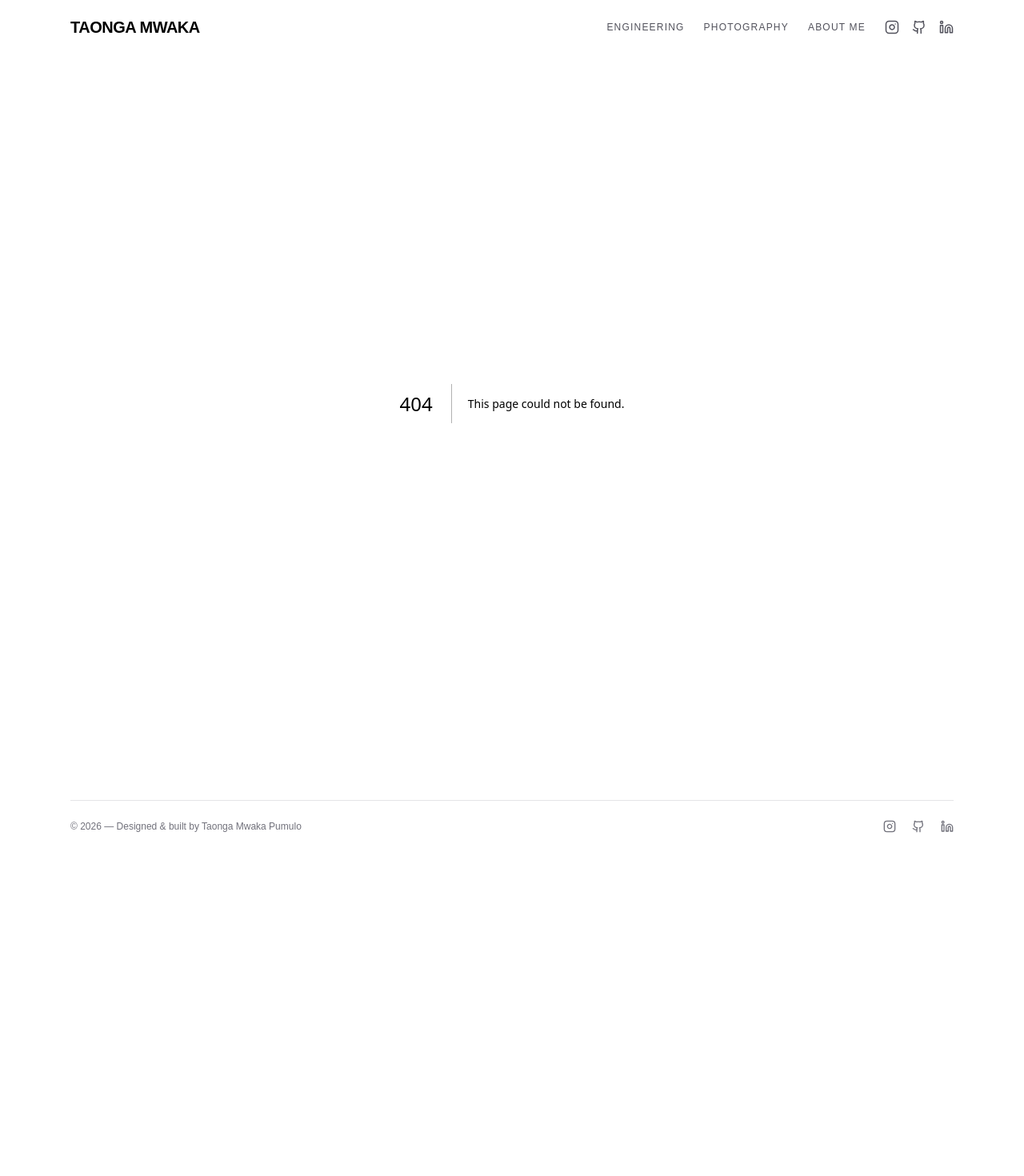
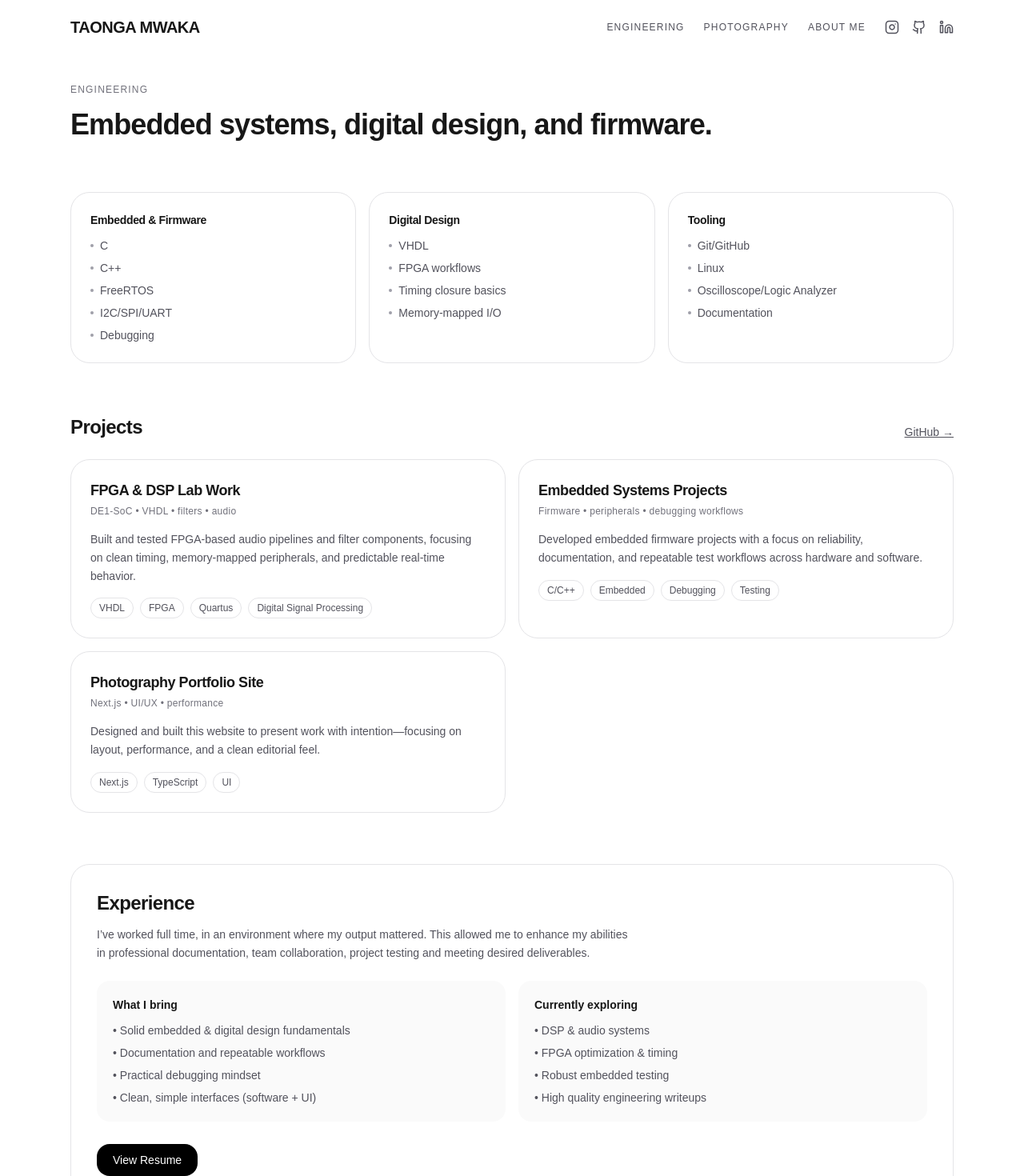
Before and after one commit to tmp5720/taonga-site, a Next.js app: page /engineering in a window 1280 px wide. Before the commit this address had no page. Shown: the part 20-1490 px from the top of the page at 80% size. Before the commit the page ends 1101 px from the top, so only its background shows below. Built offline with nearby package versions, Linux system fonts and the light colour scheme.

Commit message:
Engineering Section Added

```diff
--- /dev/null
+++ b/app/engineering/page.tsx
@@ -0,0 +1,176 @@
+import Link from "next/link";
+
+const PROJECTS = [
+  {
+    title: "FPGA & DSP Lab Work",
+    subtitle: "DE1-SoC • VHDL • filters • audio",
+    description:
+      "Built and tested FPGA-based audio pipelines and filter components, focusing on clean timing, memory-mapped peripherals, and predictable real-time behavior.",
+    tags: ["VHDL", "FPGA", "Quartus", "Digital Signal Processing"],
+    href: "#", // replace with GitHub or a case-study route later
+  },
+  {
+    title: "Embedded Systems Projects",
+    subtitle: "Firmware • peripherals • debugging workflows",
+    description:
+      "Developed embedded firmware projects with a focus on reliability, documentation, and repeatable test workflows across hardware and software.",
+    tags: ["C/C++", "Embedded", "Debugging", "Testing"],
+    href: "#",
+  },
+  {
+    title: "Photography Portfolio Site",
+    subtitle: "Next.js • UI/UX • performance",
+    description:
+      "Designed and built this website to present work with intention—focusing on layout, performance, and a clean editorial feel.",
+    tags: ["Next.js", "TypeScript", "UI"],
+    href: "#",
+  },
+];
+
+const SKILLS = {
+  "Embedded & Firmware": ["C", "C++", "FreeRTOS", "I2C/SPI/UART", "Debugging"],
+  "Digital Design": ["VHDL", "FPGA workflows", "Timing closure basics", "Memory-mapped I/O"],
+  Tooling: ["Git/GitHub", "Linux", "Oscilloscope/Logic Analyzer", "Documentation"],
+};
+
+export default function EngineeringPage() {
+  return (
+    <div className="space-y-16">
+      {/* HERO */}
+      <section className="space-y-4">
+        <p className="text-xs tracking-widest uppercase text-zinc-500">
+          Engineering
+        </p>
+        <h1 className="text-3xl sm:text-4xl font-semibold tracking-tight">
+          Embedded systems, digital design, and firmware.
+        </h1>
+      </section>
+
+      {/* SKILLS */}
+      <section className="grid gap-4 sm:grid-cols-3">
+        {Object.entries(SKILLS).map(([group, items]) => (
+          <div
+            key={group}
+            className="rounded-3xl border border-zinc-200 bg-white p-6"
+          >
+            <h2 className="text-sm font-semibold tracking-tight">{group}</h2>
+            <ul className="mt-3 space-y-2 text-sm text-zinc-600">
+              {items.map((s) => (
+                <li key={s} className="flex items-start gap-2">
+                  <span className="mt-2 h-1 w-1 rounded-full bg-zinc-400" />
+                  <span>{s}</span>
+                </li>
+              ))}
+            </ul>
+          </div>
+        ))}
+      </section>
+
+      {/* PROJECTS */}
+      <section className="space-y-6">
+        <div className="flex items-end justify-between gap-6">
+          <div>
+            <h2 className="text-2xl font-semibold tracking-tight">Projects</h2>
+          </div>
+          {/* Optional: link to GitHub */}
+          <a
+            href="https://github.com/tmp5720"
+            target="_blank"
+            rel="noreferrer"
+            className="hidden sm:inline-block text-sm text-zinc-600 hover:text-zinc-900 underline"
+          >
+            GitHub →
+          </a>
+        </div>
+
+        <div className="grid gap-4 sm:grid-cols-2">
+          {PROJECTS.map((p) => (
+            <div
+              key={p.title}
+              className="rounded-3xl border border-zinc-200 bg-white p-6"
+            >
+              <div className="space-y-1">
+                <h3 className="text-lg font-semibold tracking-tight">
+                  {p.title}
+                </h3>
+                <p className="text-xs tracking-wide text-zinc-500">
+                  {p.subtitle}
+                </p>
+              </div>
+
+              <p className="mt-4 text-sm leading-relaxed text-zinc-600">
+                {p.description}
+              </p>
+
+              <div className="mt-4 flex flex-wrap gap-2">
+                {p.tags.map((t) => (
+                  <span
+                    key={t}
+                    className="rounded-full border border-zinc-200 px-2.5 py-1 text-xs text-zinc-600"
+                  >
+                    {t}
+                  </span>
+                ))}
+              </div>
+
+              {p.href !== "#" && (
+                <div className="mt-5">
+                  <a
+                    href={p.href}
+                    className="text-sm underline text-zinc-700 hover:text-zinc-900"
+                  >
+                    View details →
+                  </a>
+                </div>
+              )}
+            </div>
+          ))}
+        </div>
+      </section>
+
+      {/* EXPERIENCE / RESUME */}
+      <section className="rounded-3xl border border-zinc-200 bg-white p-6 sm:p-8">
+        <h2 className="text-2xl font-semibold tracking-tight">Experience</h2>
+        <p className="mt-3 max-w-2xl text-sm leading-relaxed text-zinc-600">
+          I’ve worked full time, in an environment where my output mattered.
+          This allowed me to enhance my abilities in professional documentation,
+          team collaboration, project testing and meeting desired deliverables.
+        </p>
+
+        <div className="mt-6 grid gap-4 sm:grid-cols-2">
+          <div className="rounded-2xl bg-zinc-50 p-5">
+            <p className="text-sm font-semibold">What I bring</p>
+            <ul className="mt-3 space-y-2 text-sm text-zinc-600">
+              <li>• Solid embedded & digital design fundamentals</li>
+              <li>• Documentation and repeatable workflows</li>
+              <li>• Practical debugging mindset</li>
+              <li>• Clean, simple interfaces (software + UI)</li>
+            </ul>
+          </div>
+
+          <div className="rounded-2xl bg-zinc-50 p-5">
+            <p className="text-sm font-semibold">Currently exploring</p>
+            <ul className="mt-3 space-y-2 text-sm text-zinc-600">
+              <li>• DSP & audio systems</li>
+              <li>• FPGA optimization & timing</li>
+              <li>• Robust embedded testing</li>
+              <li>• High quality engineering writeups</li>
+            </ul>
+          </div>
+        </div>
+
+        <div className="mt-7 flex flex-wrap gap-3">
+          {/* If you add a resume PDF later: put it in /public/resume.pdf and link it */}
+          <a
+  href="/resume.pdf"
+  target="_blank"
+  rel="noreferrer"
+  className="rounded-2xl bg-black px-5 py-2.5 text-sm font-medium text-white hover:bg-black/90"
+>
+  View Resume
+</a>
+        </div>
+      </section>
+    </div>
+  );
+}
--- a/app/page.tsx
+++ b/app/page.tsx
@@ -92,7 +92,7 @@ export default function Home() {
       <div aria-hidden className="h-40 sm:h-64" />
 
       {/* Spacer so About is NOT visible initially */}
-<div aria-hidden className="h-40 sm:h-64" />
+<div aria-hidden className="h-20 sm:h-64" />
 
 {/* SUB DIVIDER */}
 <div className="px-8 sm:px-12">
@@ -103,7 +103,7 @@ export default function Home() {
 <section
   ref={aboutRef}
   id="about"
-  className={`bg-black rounded-3xl overflow-hidden transition-all duration-700 ease-out
+  className={`bg-black rounded-3xl overflow-hidden transition-all duration-1000 ease-out
     ${aboutVisible ? "opacity-100 translate-y-0" : "opacity-0 translate-y-8"}
   `}
 >
```
Also changed, not shown: 1 other file (tests, documents, lock files or other folders).
